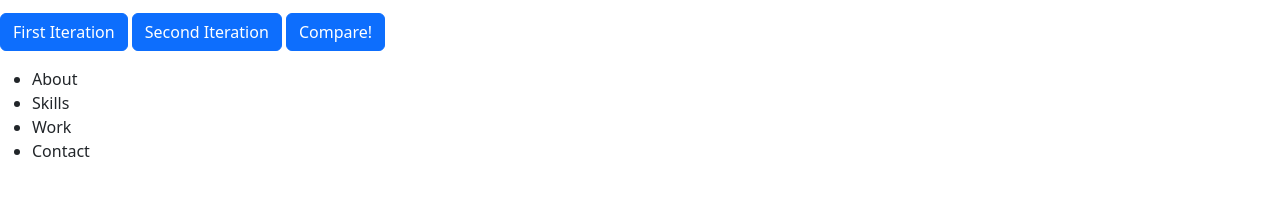
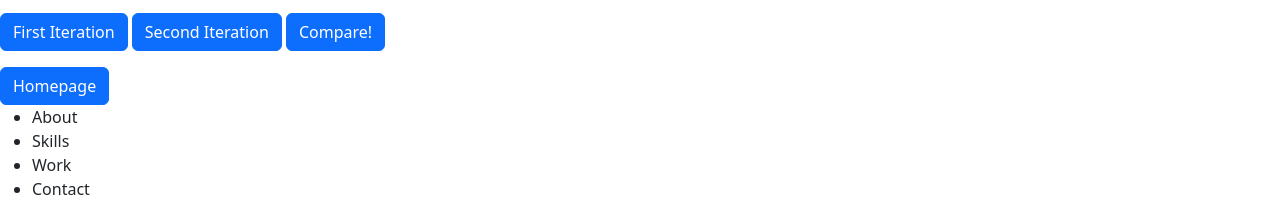
Before and after one commit to CShea5711/UX_UI_HW_20, a plain HTML site: page index.html in a window 1280 px wide. Shown: the part 725-942 px from the top of the page. Before the commit the page ends 904 px from the top, so only its background shows below. Drawn offline with nearby package versions, Linux system fonts and the light colour scheme; files that its build step writes are made by us from their sources; a script that the page names is missing.

Commit message:
Update index.html

```diff
--- a/index.html
+++ b/index.html
@@ -95,6 +95,7 @@
               </div>
             </div>
           </div>
+          <a class="btn btn-primary" href="#" role="button" link="https://cshea5711.github.io/UX_UI_HW_19/">Homepage</a>
         <footer>
             <ul>
                 <li class="inline-block">About</li>
```
